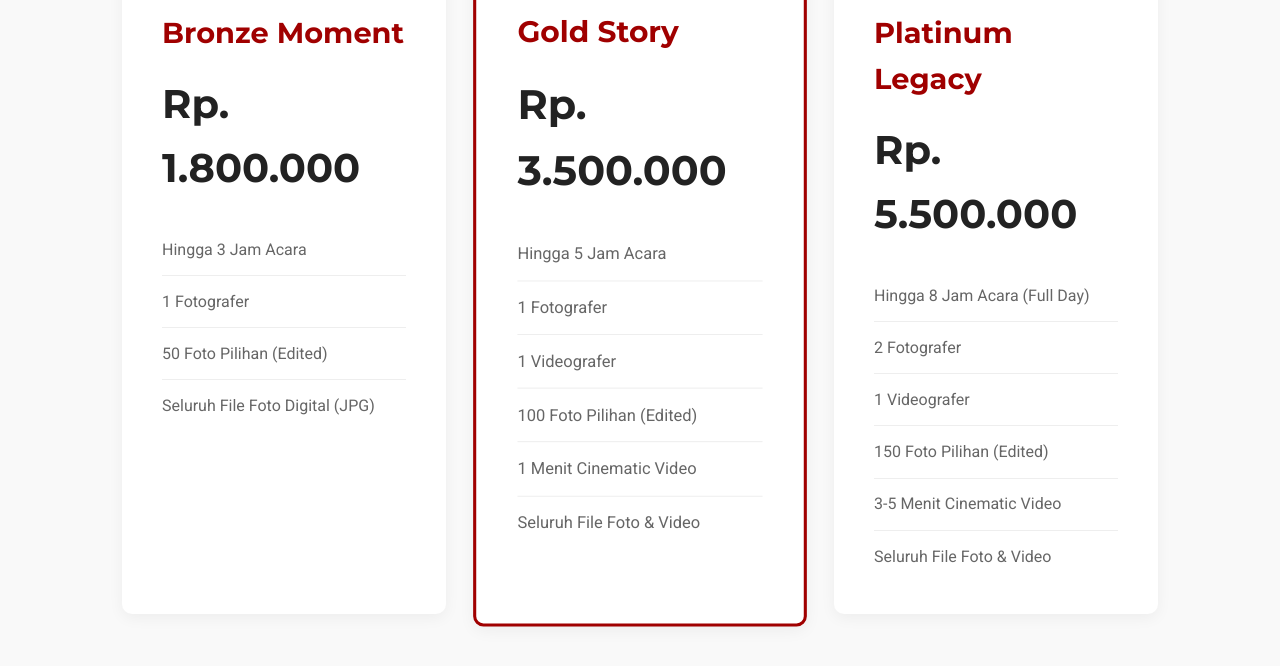
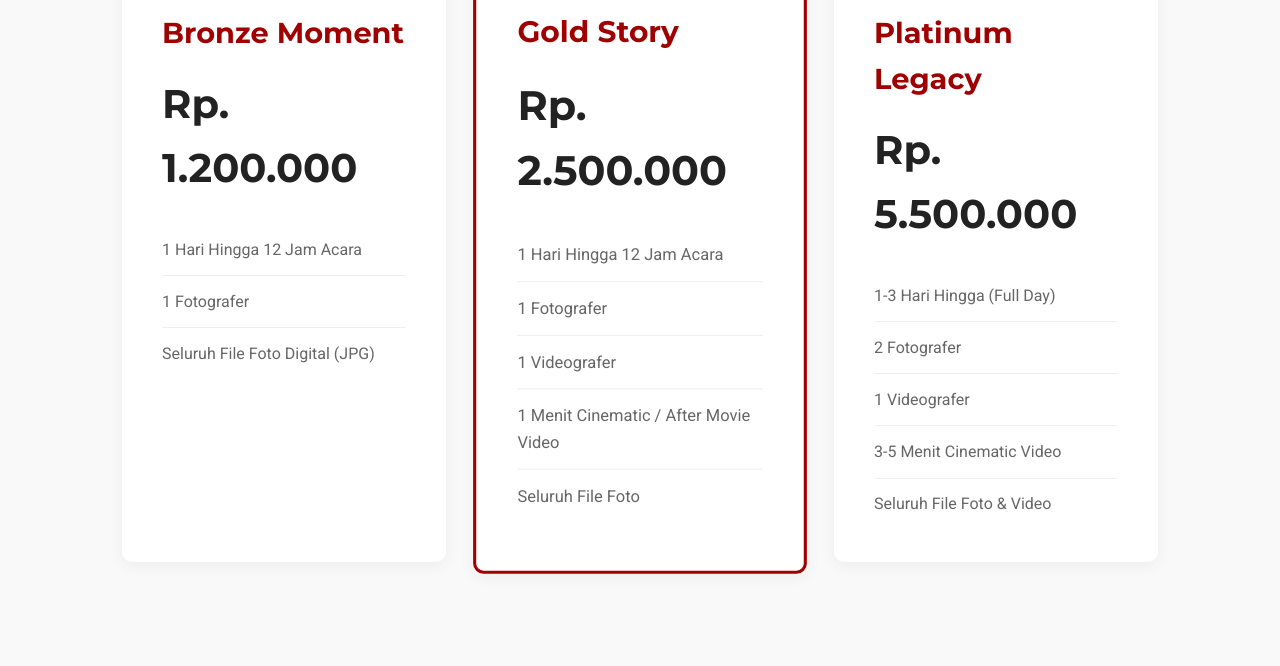
Before and after one commit to hafidhal/hafidhal.github.io, a plain HTML site: page index.html in a window 1280 px wide. Shown: the part 3382-4048 px from the top of the page. Drawn offline with Linux system fonts and the light colour scheme; animation ran at ten frames a second.

Commit message:
Update index.html (update Price List)

```diff
--- a/index.html
+++ b/index.html
@@ -82,7 +82,7 @@
                     <div class="pricing-card">
                         <img src="images/package_signature.jpg" alt="Paket Signature">
                         <h3>Signature</h3>
-                        <div class="price">Rp. 400.000</div>
+                        <div class="price">Rp. 350.000</div>
                         <ul>
                             <li>1 Wisudawan Utama</li>
                             <li>Sesi Eksklusif 60 Menit</li>
@@ -96,7 +96,7 @@
                     <div class="pricing-card featured">
                         <img src="images/package_extended.jpg" alt="Paket Extended">
                         <h3>Extended Pack</h3>
-                        <div class="price">Rp. 550.000</div>
+                        <div class="price">Rp. 450.000</div>
                         <ul>
                             <li>1 Wisudawan Utama</li>
                             <li>Sesi Ekstensif 90 Menit</li>
@@ -167,11 +167,10 @@
                     <div class="pricing-card">
                         <img src="images/event_bronze.jpg" alt="Paket Bronze Event">
                         <h3>Bronze Moment</h3>
-                        <div class="price">Rp. 1.800.000</div>
+                        <div class="price">Rp. 1.200.000</div>
                         <ul>
-                            <li>Hingga 3 Jam Acara</li>
+                            <li> 1 Hari Hingga 12 Jam Acara</li>
                             <li>1 Fotografer</li>
-                            <li>50 Foto Pilihan (Edited)</li>
                             <li>Seluruh File Foto Digital (JPG)</li>
                         </ul>
                     </div>
@@ -179,14 +178,13 @@
                     <div class="pricing-card featured">
                         <img src="images/event_gold.jpg" alt="Paket Gold Event">
                         <h3>Gold Story</h3>
-                        <div class="price">Rp. 3.500.000</div>
+                        <div class="price">Rp. 2.500.000</div>
                         <ul>
-                            <li>Hingga 5 Jam Acara</li>
+                            <li> 1 Hari Hingga 12 Jam Acara</li>
                             <li>1 Fotografer</li>
                             <li>1 Videografer</li>
-                            <li>100 Foto Pilihan (Edited)</li>
-                            <li>1 Menit Cinematic Video</li>
-                            <li>Seluruh File Foto & Video</li>
+                            <li>1 Menit Cinematic / After Movie Video</li>
+                            <li>Seluruh File Foto </li>
                         </ul>
                     </div>
 
@@ -195,10 +193,9 @@
                         <h3>Platinum Legacy</h3>
                         <div class="price">Rp. 5.500.000</div>
                         <ul>
-                            <li>Hingga 8 Jam Acara (Full Day)</li>
+                            <li>1-3 Hari Hingga (Full Day)</li>
                             <li>2 Fotografer</li>
                             <li>1 Videografer</li>
-                            <li>150 Foto Pilihan (Edited)</li>
                             <li>3-5 Menit Cinematic Video</li>
                             <li>Seluruh File Foto & Video</li>
                         </ul>
```
